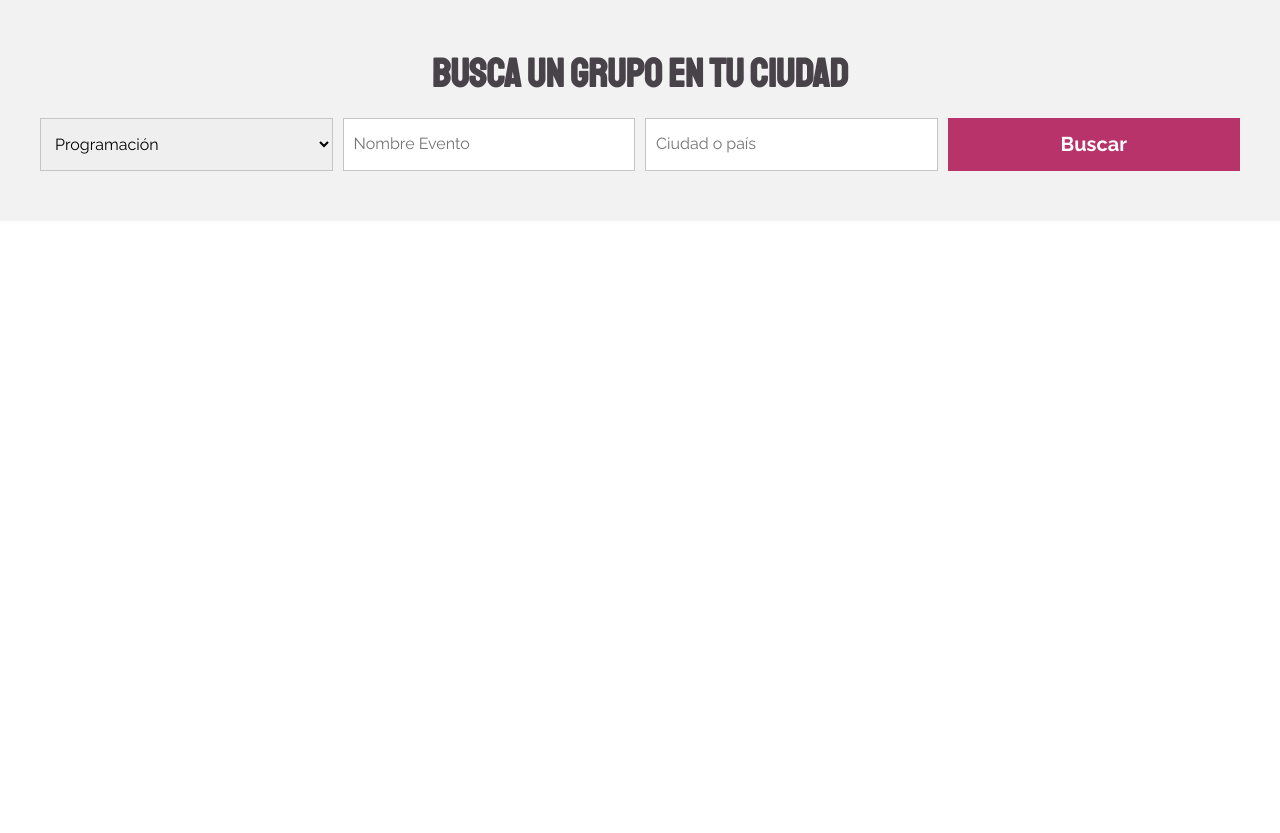
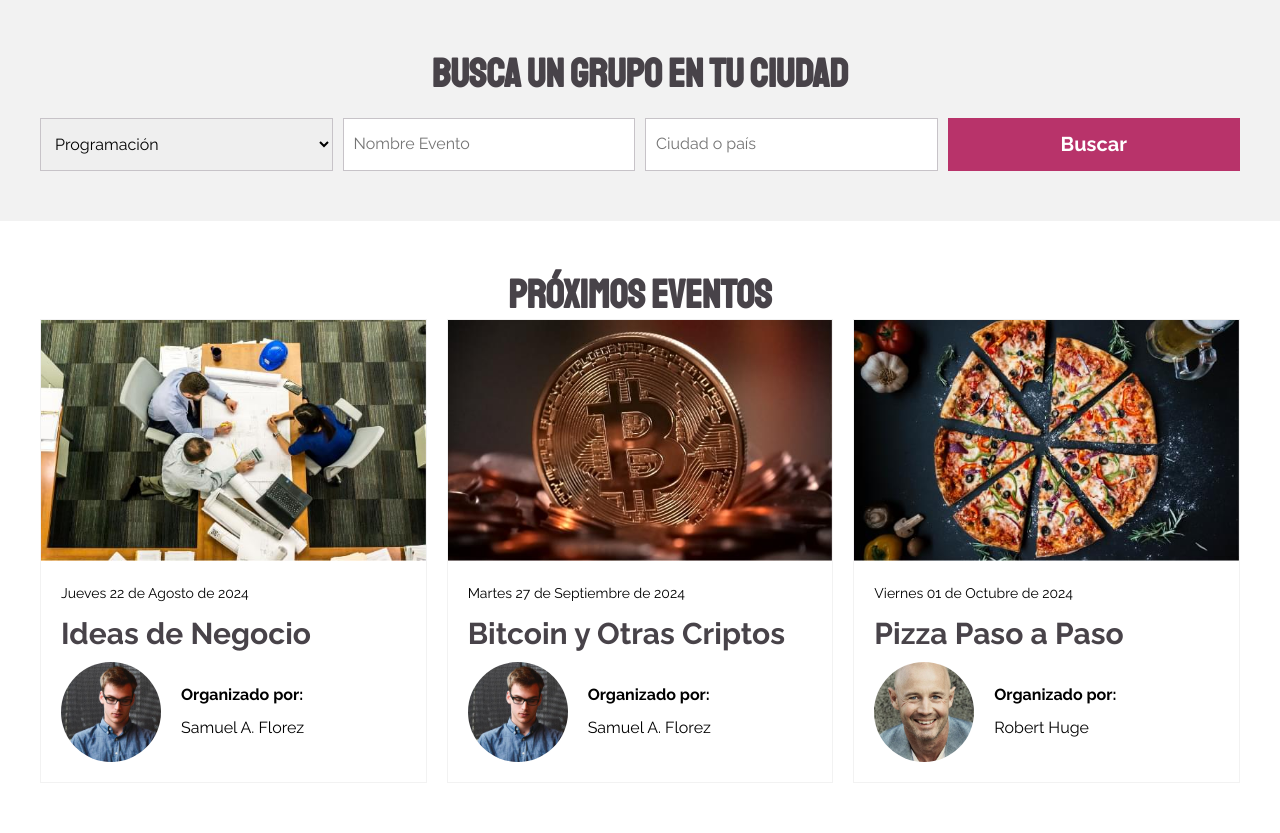
Before and after one commit to muxanz/meeti-clon, a website: page index.html in a window 1280 px wide. Shown: the part 732-1565 px from the top of the page. Before the commit the page ends 953 px from the top, so only its background shows below. Drawn offline with Linux system fonts and the light colour scheme.

Commit message:
events section added with scss styles

```diff
--- a/index.html
+++ b/index.html
@@ -49,6 +49,65 @@
             </form>
         </div>
     </section>
+    <main class="eventos contenedor">
+        <h2 class="eventos__heading">Próximos eventos</h2>
+        <div class="eventos__grid">
+            <div class="evento">
+                <a href="meeti.html">
+                    <img class="evento__imagen" src="build/img/imagen1.jpg" alt="imagen meeti">
+                    <div class="evento__contenido">
+                        <p class="evento__fecha">Jueves 22 de Agosto de 2024</p>
+                        <h3 class="evento__nombre">Ideas de Negocio</h3>
+                        <div class="evento__autor">
+                            <div class="evento__autor-imagen">
+                                <img src="build/img/perfil1.jpg" alt="imagen perfil">
+                            </div>
+                            <div class="evento__autor-informacion">
+                                <p class="evento__organizado-texto">Organizado por:</p>
+                                <p class="evento__organizado-nombre">Samuel A. Florez</p>
+                            </div>
+                        </div>
+                    </div>
+                </a>
+            </div>
+            <div class="evento">
+                <a href="meeti.html">
+                    <img class="evento__imagen" src="build/img/imagen2.jpg" alt="imagen meeti">
+                    <div class="evento__contenido">
+                        <p class="evento__fecha">Martes 27 de Septiembre de 2024</p>
+                        <h3 class="evento__nombre">Bitcoin y Otras Criptos</h3>
+                        <div class="evento__autor">
+                            <div class="evento__autor-imagen">
+                                <img src="build/img/perfil1.jpg" alt="imagen perfil">
+                            </div>
+                            <div class="evento__autor-informacion">
+                                <p class="evento__organizado-texto">Organizado por:</p>
+                                <p class="evento__organizado-nombre">Samuel A. Florez</p>
+                            </div>
+                        </div>
+                    </div>
+                </a>
+            </div>
+            <div class="evento">
+                <a href="meeti.html">
+                    <img class="evento__imagen" src="build/img/imagen3.jpg" alt="imagen meeti">
+                    <div class="evento__contenido">
+                        <p class="evento__fecha">Viernes 01 de Octubre de 2024</p>
+                        <h3 class="evento__nombre">Pizza Paso a Paso</h3>
+                        <div class="evento__autor">
+                            <div class="evento__autor-imagen">
+                                <img src="build/img/perfil2.jpg" alt="imagen perfil">
+                            </div>
+                            <div class="evento__autor-informacion">
+                                <p class="evento__organizado-texto">Organizado por:</p>
+                                <p class="evento__organizado-nombre">Robert Huge</p>
+                            </div>
+                        </div>
+                    </div>
+                </a>
+            </div>
+        </div>
+    </main>
 </body>
 
 </html>
--- a/src/scss/base/_mixins.scss
+++ b/src/scss/base/_mixins.scss
@@ -37,8 +37,9 @@
     @include tablet {
         width: auto;
     }
+
     &:hover {
-        background-color: darken( $bgColor, 10% );
+        background-color: darken($bgColor, 10%);
     }
 }
 
@@ -47,3 +48,9 @@
     gap: $espaciado;
     grid-template-columns: repeat($columnas, 1fr);
 }
+
+@mixin heading {
+    text-align: center;
+    margin: 0;
+    color: v.$gris;
+}
--- a/src/scss/ui/contenido/_busqueda.scss
+++ b/src/scss/ui/contenido/_busqueda.scss
@@ -6,9 +6,7 @@
    padding: 5rem 0;
 
    &__heading {
-      text-align: center;
-      margin: 0;
-      color: v.$gris;
+      @include m.heading;
    }
 }
 
--- /dev/null
+++ b/src/scss/ui/contenido/_eventos.scss
@@ -0,0 +1,61 @@
+@use 'base/variables' as v;
+@use 'base/mixins' as m;
+
+.eventos {
+   padding: 5rem 0;
+
+   &__heading {
+      @include m.heading;
+   }
+
+   &__grid {
+      @include m.grid(1, 2rem);
+
+      @include m.tablet {
+         @include m.grid(3, 2rem);
+      }
+   }
+}
+
+.evento {
+   border: 1px solid v.$grisClaro;
+
+   &__imagen {
+      width: 100%;
+   }
+
+   &__contenido {
+      padding: 2rem;
+   }
+
+   &__fecha {
+      font-size: 1.4rem;
+      margin: 0;
+   }
+
+   &__nombre {
+      color: v.$gris;
+      margin: 1rem 0;
+   }
+
+   &__autor {
+      display: flex;
+      align-items: center;
+      gap: 2rem;
+   }
+
+   &__autor-imagen {
+      width: 10rem;
+      border-radius: 50%;
+      overflow: hidden;
+   }
+
+   &__organizado-texto {
+      font-weight: 700;
+   }
+
+   &__organizado-texto,
+   &__organizado-nombre {
+      margin: .5rem 0;
+   }
+}
--- a/src/scss/ui/contenido/_index.scss
+++ b/src/scss/ui/contenido/_index.scss
@@ -1,2 +1,3 @@
 @forward 'hero';
 @forward 'busqueda';
+@forward 'eventos';
```
Also changed, not shown: build/css/app.css, 1 other file.
